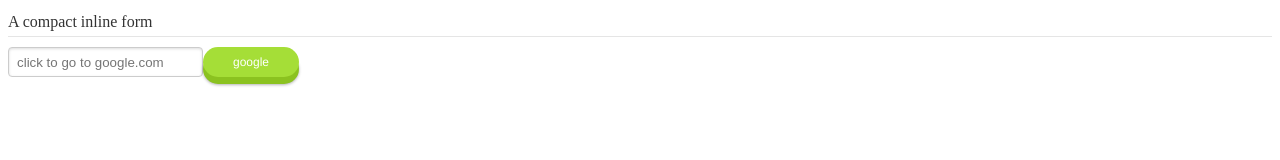
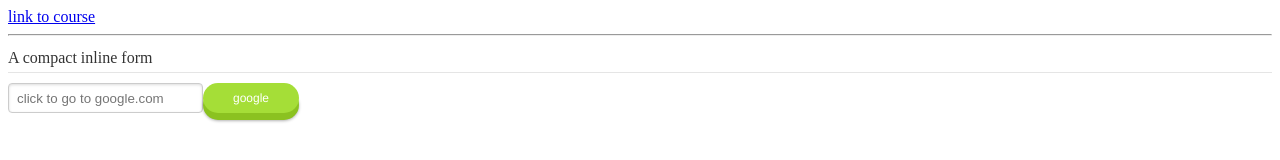
Before and after one commit to yousseff97/learn-react, a React app: page public/index.html in a window 1280 px wide. Built offline with nearby package versions, Linux system fonts and the light colour scheme.

Commit message:
j'ai ajouté le lien du cours

```diff
--- a/public/index.html
+++ b/public/index.html
@@ -26,8 +26,10 @@
 <body>
 	<noscript>
 		You need to enable JavaScript to run this app.
-	</noscript>
-	<div id="root"></div>
+  </noscript>
+  <div><a target="_blank" href="https://medium.freecodecamp.org/all-the-fundamental-react-js-concepts-jammed-into-this-single-medium-article-c83f9b53eac2">link to course</a></div>
+  <hr>
+  <div id="root"></div>
 	<!--
       This HTML file is a template.
       If you open it directly in the browser, you will see an empty page.
```
